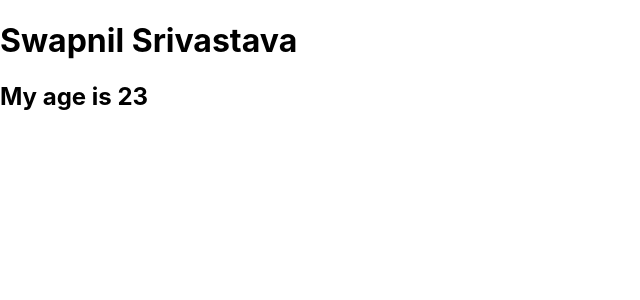
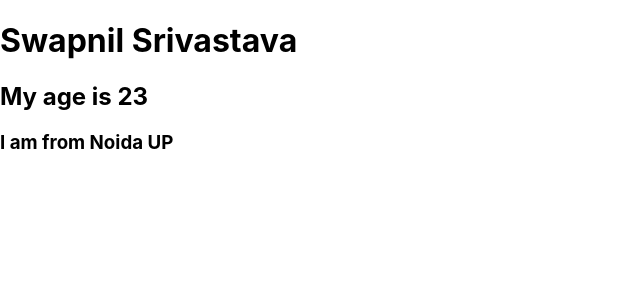
Before and after one commit to swapnil0000/foodApp, a React (Create React App) app: page / in a window 1280 px wide. Shown: the top 300 px of the page, without its empty margins (0-640 px from the left). Built offline with nearby package versions, Linux system fonts and the light colour scheme.

Commit message:
Adding city

```diff
--- a/src/App.js
+++ b/src/App.js
@@ -6,6 +6,7 @@ function App() {
        <div>
          <h1>Swapnil Srivastava</h1>
          <h2>My age is 23</h2>
+         <h3>I am from Noida UP</h3>
        </div>
     </div>
   );
```
